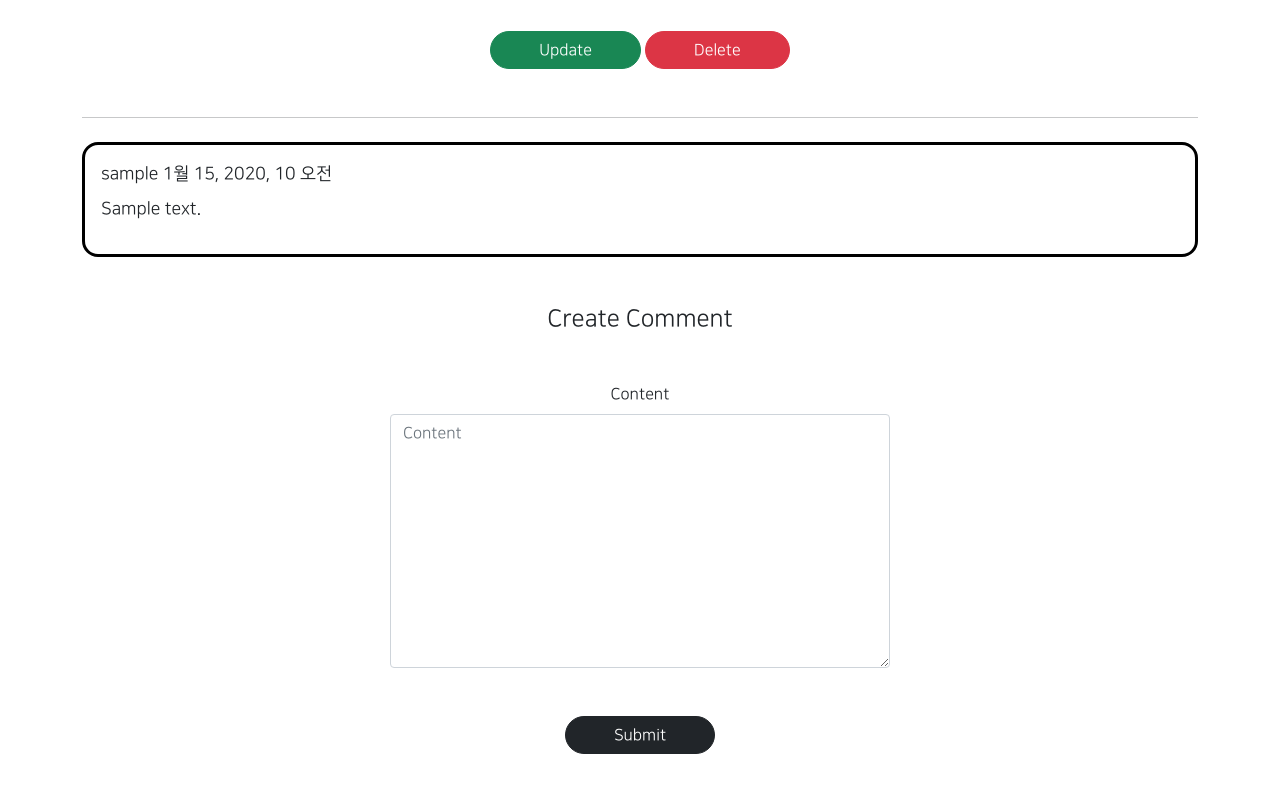
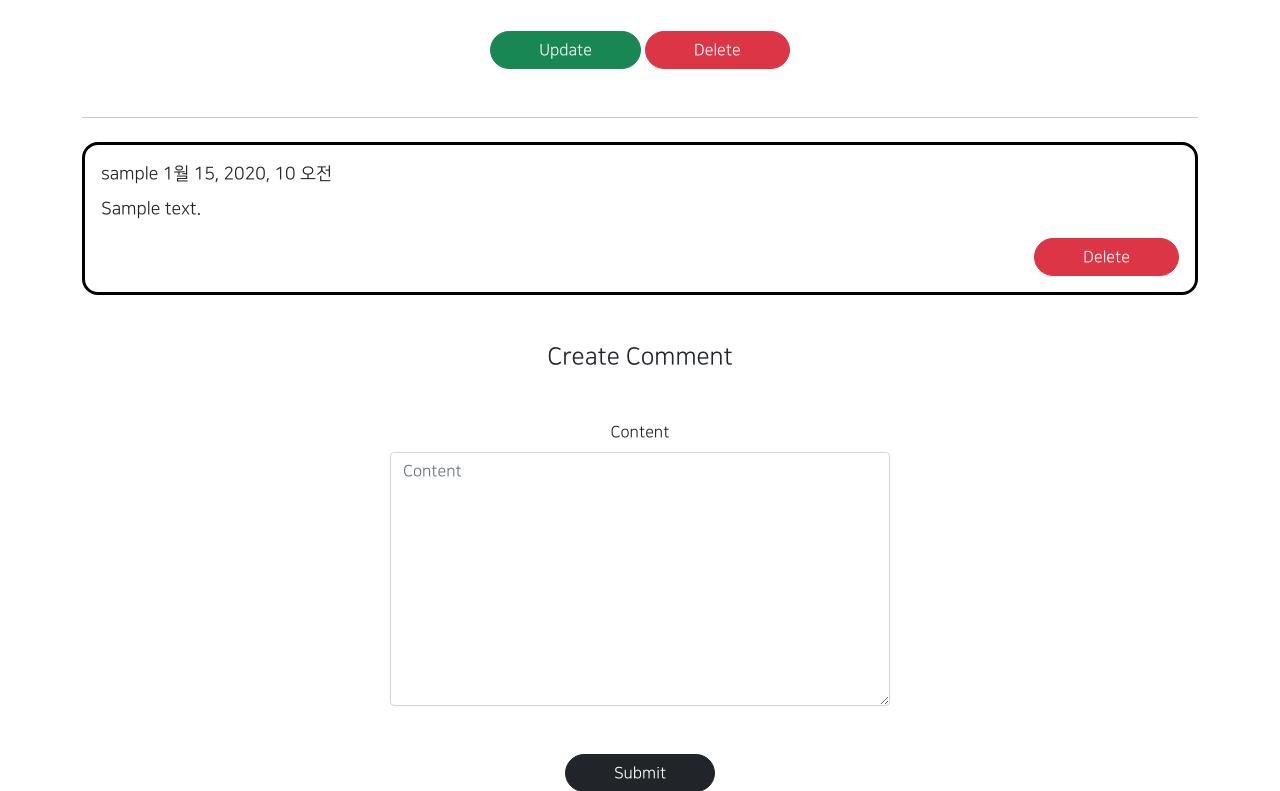
Before and after one commit to codeblue25/AI_school_django_personal_project, a Django app: page /articles/detail/1 in a window 1280 px wide. Shown: the part 1063-1854 px from the top of the page. Run offline with Django 3.2, Linux system fonts and the light colour scheme; a user stored in the database is signed in; tables that the repository leaves empty hold one stand-in row (values such as "Sample post"); grey boxes marked "Sample" are stand-in pictures; parts of the project's set-up code (start-up, migrations or seed data) failed here and were passed over; some libraries are stand-ins or nearby versions.

Commit message:
210811
댓글 작성자가 댓글 삭제할 수 있는 권한 부여

```diff
--- a/articleapp/templates/articleapp/detail.html
+++ b/articleapp/templates/articleapp/detail.html
@@ -50,6 +50,14 @@
                 <div class="my-2">
                     <p>{{ comment.content }}</p>
                 </div>
+                {% if comment.writer == user %}
+                    <div style="text-align: right">
+                        <a href="{% url 'commentapp:delete' pk=comment.pk %}"
+                           class="btn btn-danger rounded-pill px-5">
+                            Delete
+                        </a>
+                    </div>
+                {% endif %}
             </div>
         {% endfor %}
 
--- a/commentapp/views.py
+++ b/commentapp/views.py
@@ -32,7 +32,7 @@ class CommentCreateView(CreateView):
 class CommentDeleteView(DeleteView):
     model = Comment
     context_object_name = 'target_comment'
-    template_name = 'commentapp.delete.html'
+    template_name = 'commentapp/delete.html'    # 템플릿 안나온다고 하는 오류
 
     def get_success_url(self):
         return reverse('articleapp:detail', kwargs={'pk': self.object.article.pk})
```
